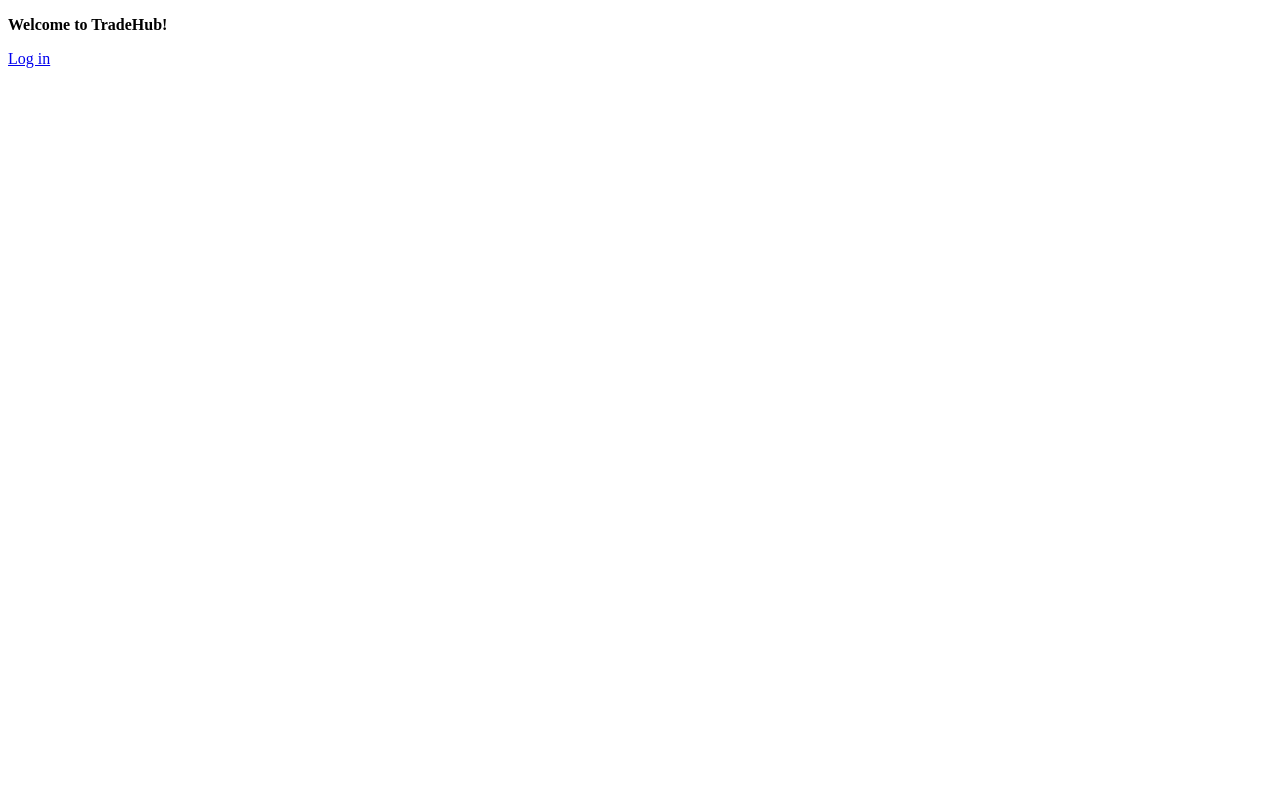
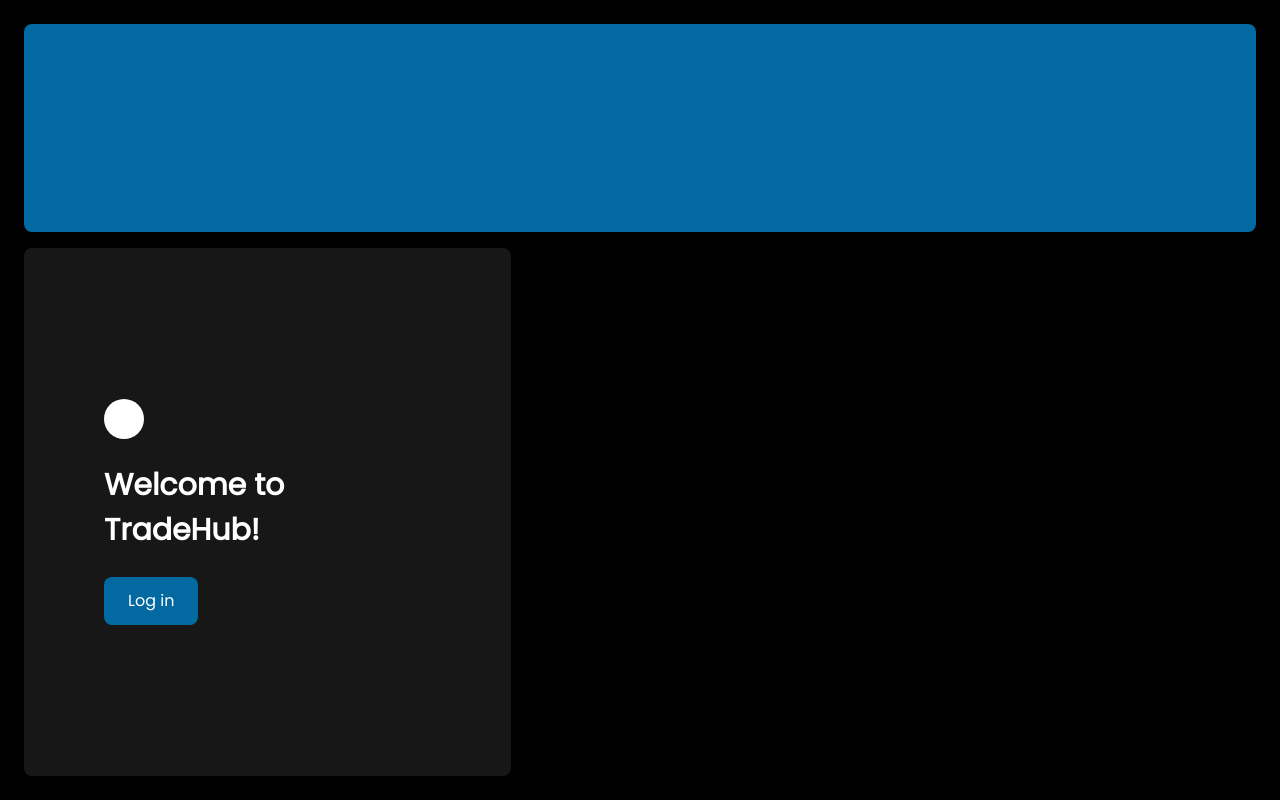
Before and after one commit to 123SantiagoGonzalwz1/NextApp, a Next.js app: page / in a window 1280 px wide. Built offline with nearby package versions, Linux system fonts and the light colour scheme.

Commit message:
Incorporando estilos y fuentes

```diff
--- a/app/layout.tsx
+++ b/app/layout.tsx
@@ -1,3 +1,6 @@
+import "@/app/ui/global.css";
+import { poppins } from "./ui/fonts";
+
 export default function RootLayout({
   children,
 }: {
@@ -5,7 +8,7 @@
 }) {
   return (
     <html lang="en">
-      <body className={` bg-black antialiased`}>{children}</body>
+      <body className={`${poppins.className} bg-black antialiased`}>{children}</body>
     </html>
   );
 }
--- a/app/page.tsx
+++ b/app/page.tsx
@@ -1,5 +1,6 @@
 import TradeHubLogo from '@/app/ui/tradehub-logo';
 import Link from 'next/link';
+import style from "@/app/ui/home.module.css";
 
 export default function Page() {
   return (
@@ -9,6 +10,7 @@
       </div>
       <div className="mt-4 flex grow flex-col gap-4 md:flex-row ">
         <div className="flex flex-col justify-center gap-6 rounded-lg bg-neutral-900 px-6 py-10 md:w-2/5 md:px-20">
+          <div className={style.circle}/>
           <p className={`text-5xl text-white md:text-3xl md:leading-normal`}>
             <strong>Welcome to TradeHub!</strong>
           </p>
--- /dev/null
+++ b/app/ui/fonts.ts
@@ -0,0 +1,3 @@
+import { Poppins } from 'next/font/google';
+
+export const poppins = Poppins({ weight: ['400'], subsets: ['latin']});
--- /dev/null
+++ b/app/ui/home.module.css
@@ -0,0 +1,6 @@
+.circle {
+    height: 2.5rem;
+    width: 2.5rem;
+    background-color: rgb(255, 255, 255);
+    border-radius: 9999px;
+}
```
